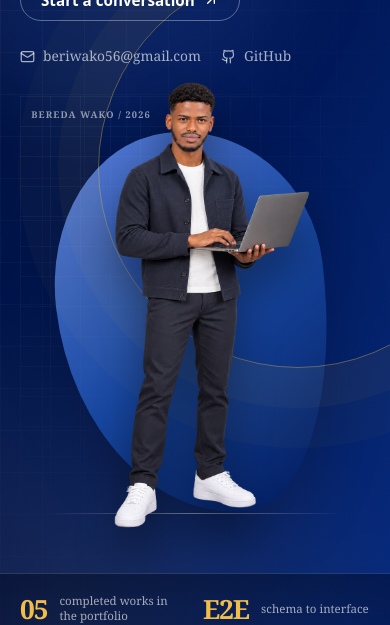
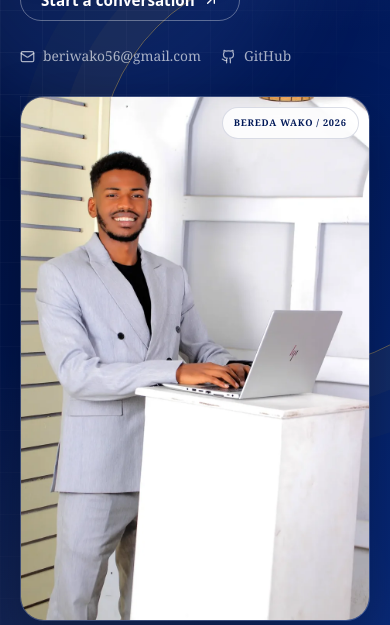
Before and after one commit to Bereda-maker/bereda-portofolio, a Next.js app: page / in a window 390 px wide. Shown: the part 535-1160 px from the top of the page. Built offline with nearby package versions, Linux system fonts and the light colour scheme; no server answers; the database is empty.

Commit message:
feat: fit supplied portrait into homepage hero

```diff
--- a/app/globals.css
+++ b/app/globals.css
@@ -80,13 +80,13 @@ html.dark {
 .hero-btn-primary:hover { background: #ffd263; }
 .hero-btn-quiet { border: 1px solid rgb(255 255 255 / .34); color: white; }
 .hero-btn-quiet:hover { border-color: rgb(255 255 255 / .7); background: rgb(255 255 255 / .08); }
-.hero-stage { isolation: isolate; aspect-ratio: 4 / 5; min-height: clamp(24rem, 48vw, 38rem); max-height: 38rem; align-self: stretch; }
+.hero-stage { isolation: isolate; width: min(100%, 25.33rem); aspect-ratio: 2 / 3; min-height: 0; align-self: center; justify-self: center; }
 .hero-stage::before { content: ''; position: absolute; inset: 8% 12% 4% 11%; z-index: -1; border-radius: 48% 52% 38% 62% / 42% 38% 62% 58%; background: linear-gradient(145deg, rgb(116 157 255 / .78), #17469f 52%, #001858); transform: rotate(-7deg); box-shadow: 0 1.5rem 4rem rgb(0 0 0 / .18); }
 .hero-stage-grid { background-size: 30px 30px; mask-image: linear-gradient(135deg, rgba(0,0,0,.85), transparent 62%); }
 .hero-stage-orbit { position: absolute; right: -8rem; top: -8rem; height: 25rem; width: 25rem; border: 1px solid rgb(240 189 72 / .4); border-radius: 9999px; box-shadow: 0 0 0 2.5rem rgb(240 189 72 / .035), 0 0 0 5rem rgb(240 189 72 / .025); }
 .hero-stage-rule { position: absolute; left: 8%; right: 8%; bottom: 4.5%; height: 1px; background: linear-gradient(90deg, transparent, rgb(255 255 255 / .4), transparent); }
-.hero-stage-label { position: absolute; left: 1rem; top: 1rem; z-index: 2; color: rgb(255 255 255 / .55); font-family: var(--font-display); font-size: .65rem; font-weight: 700; letter-spacing: .18em; text-transform: uppercase; }
-.hero-stage-image { z-index: 1; object-fit: contain; object-position: center bottom; padding: 0 clamp(.25rem, 1.4vw, 1.25rem); filter: drop-shadow(0 24px 20px rgb(0 0 0 / .38)); transform: scale(1.06); transform-origin: center bottom; }
+.hero-stage-label { position: absolute; right: 1rem; top: 1rem; z-index: 2; border: 1px solid rgb(0 24 88 / .14); border-radius: 9999px; background: rgb(255 255 255 / .82); padding: .45rem .7rem; color: #001858; font-family: var(--font-display); font-size: .65rem; font-weight: 700; letter-spacing: .12em; text-transform: uppercase; backdrop-filter: blur(8px); }
+.hero-stage-image { z-index: 1; border: 1px solid rgb(255 255 255 / .2); border-radius: 1.5rem; object-fit: cover; object-position: center; padding: 0; box-shadow: 0 1.5rem 4rem rgb(0 0 0 / .28); }
 .hero-metrics { border-top: 1px solid rgb(255 255 255 / .12); background: linear-gradient(180deg, rgb(0 9 35 / .4), rgb(0 9 35 / .2)); box-shadow: inset 0 1rem 2rem rgb(0 0 0 / .08); }
 .hero-metric { display: flex; align-items: center; gap: .75rem; border-color: rgb(255 255 255 / .14); }
 .hero-metric strong { color: #f0bd48; font-family: var(--font-display); font-size: 1.65rem; font-weight: 600; letter-spacing: -.04em; line-height: 1; }
@@ -231,15 +231,14 @@ main > section.border-t::before { content: ''; position: absolute; right: 5%; to
   .hero-metric + .hero-metric, .hero-capabilities { padding-left: 1.75rem; }
 }
 @media (min-width: 640px) and (max-width: 1023px) {
-  .hero-stage { width: min(100%, 32rem); margin-inline: auto; }
+  .hero-stage { width: min(100%, 25.33rem); margin-inline: auto; }
   .hero-metrics { grid-template-columns: repeat(3, minmax(0, 1fr)); }
   .hero-capabilities { grid-column: 1 / -1; }
 }
 @media (max-width: 639px) {
   .hero-location { flex-basis: 100%; }
-  .hero-stage { aspect-ratio: 4 / 5; min-height: 0; width: 100%; }
-  .hero-stage-image { padding-inline: .25rem; }
-  .hero-stage-label { left: .7rem; top: .7rem; font-size: .58rem; letter-spacing: .12em; }
+  .hero-stage { aspect-ratio: 2 / 3; min-height: 0; width: 100%; }
+  .hero-stage-label { right: .7rem; top: .7rem; font-size: .58rem; letter-spacing: .08em; }
   .hero-metrics { grid-template-columns: repeat(2, minmax(0, 1fr)); gap: 1rem; }
   .hero-metric { min-width: 0; }
   .hero-capabilities { grid-column: 1 / -1; }
```
Also changed, not shown: public/images/hero-laptop.webp.
